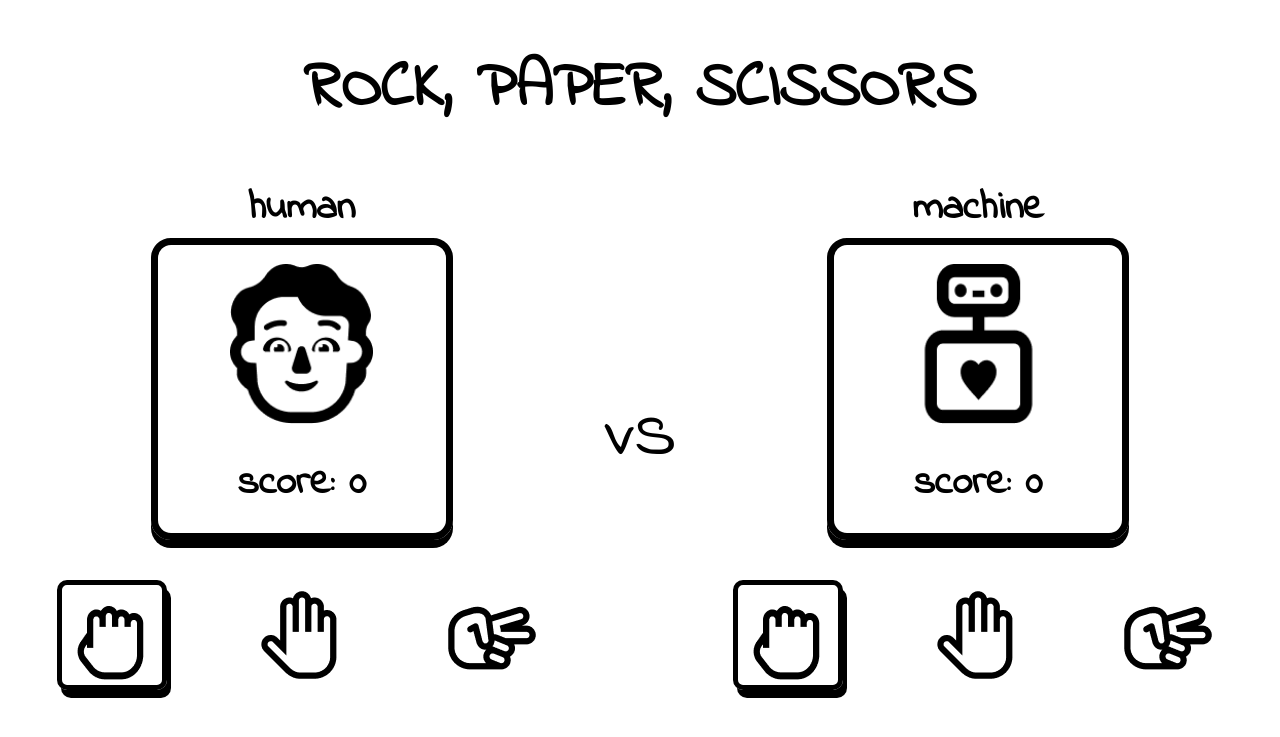
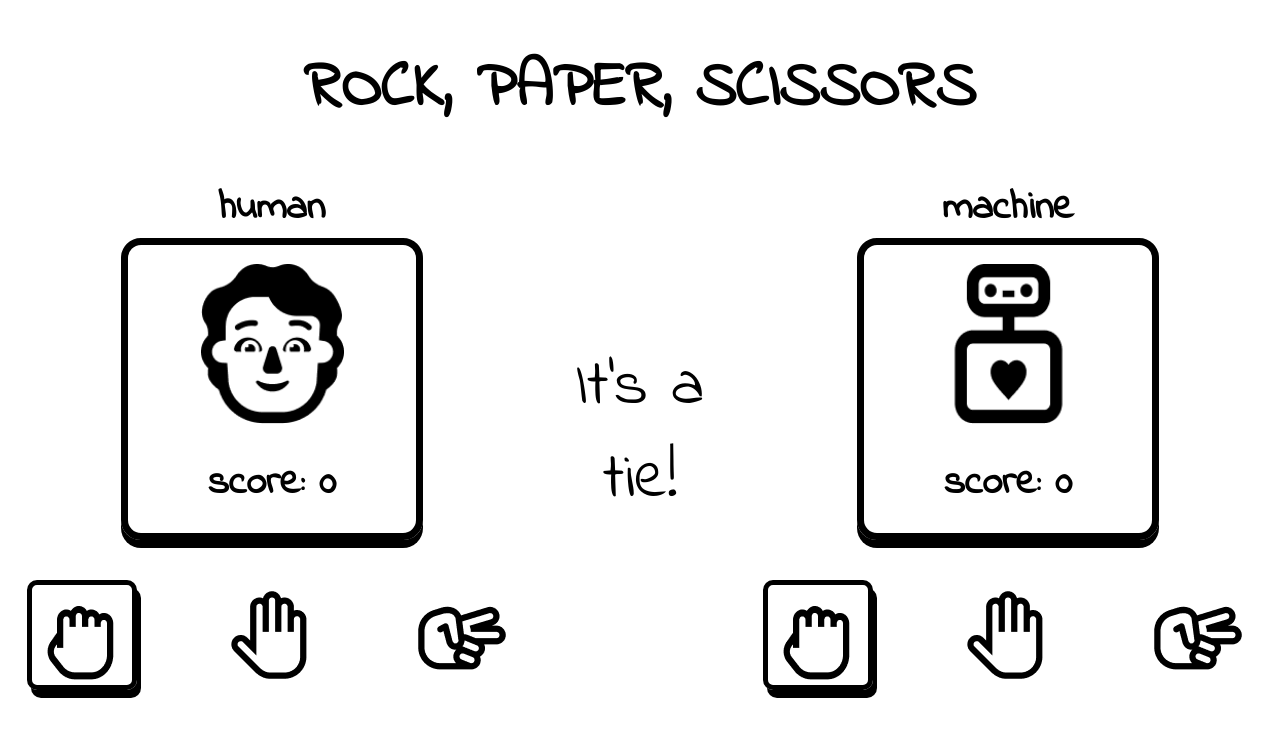
Before and after one commit to dttncl/rock-paper-scissors, a plain HTML site: page index.html in a window 1280 px wide. Both pictures are taken after a click on the button 111 px from the left and 634 px from the top of the page. Shown: the top 737 px of the page. Drawn offline with Linux system fonts and the light colour scheme.

Commit message:
add decision description for easier view of result

```diff
--- a/index.css
+++ b/index.css
@@ -106,7 +106,8 @@ button {
 }
 
 .vs {
-    font-size: 5rem;
+    font-size: 4rem;
+    text-align: center;
 }
 
 .game {
@@ -114,6 +115,10 @@ button {
     flex-direction: row;
     justify-content: space-evenly;
     align-items: center;
+}
+
+.game > div {
+    width: 15vw;
 }
 
 footer {
--- a/index.html
+++ b/index.html
@@ -26,7 +26,7 @@
                 <button class="scissors bet human" value="scissors"></button>
             </div>
         </div>
-        <div class="vs">vs</div>
+        <div id="comment" class="vs">vs</div>
         <div class="player">
             <h2>machine</h2>
             <div class="container">
--- a/index.js
+++ b/index.js
@@ -7,6 +7,7 @@ const paper = document.querySelector('#machine-paper');
 const scissors = document.querySelector('#machine-scissors');
 
 const reset = document.querySelector('#reset-game');
+const comment = document.querySelector('#comment');
 
 let humanScore = 0;
 let machineScore = 0;
@@ -94,15 +95,21 @@ buttons.forEach(btn => {
         let playerSelection = btn.value;
         let computerSelection = getComputerChoice();
         let result = playRound(playerSelection, computerSelection);
+        let decision = '';
 
         if (result === 'human') {
             humanScore++;
+            decision += `you win!`;
         } else if (result === 'machine') {
             machineScore++;
+            decision += `you lose!`;
+        } else {
+            decision += `It's a tie!`;
         }
 
         human.textContent = humanScore;
         machine.textContent = machineScore;
+        comment.textContent = decision;
     })
 });
 
@@ -110,6 +117,11 @@ reset.addEventListener('click', () => {
     humanScore = machineScore = 0;
     human.textContent = humanScore;
     machine.textContent = machineScore;
+    comment.textContent = 'vs';
+
+    paper.classList.remove('machine');
+    rock.classList.remove('machine');
+    scissors.classList.remove('machine');
 
     console.log('game is reset')
 })
```
